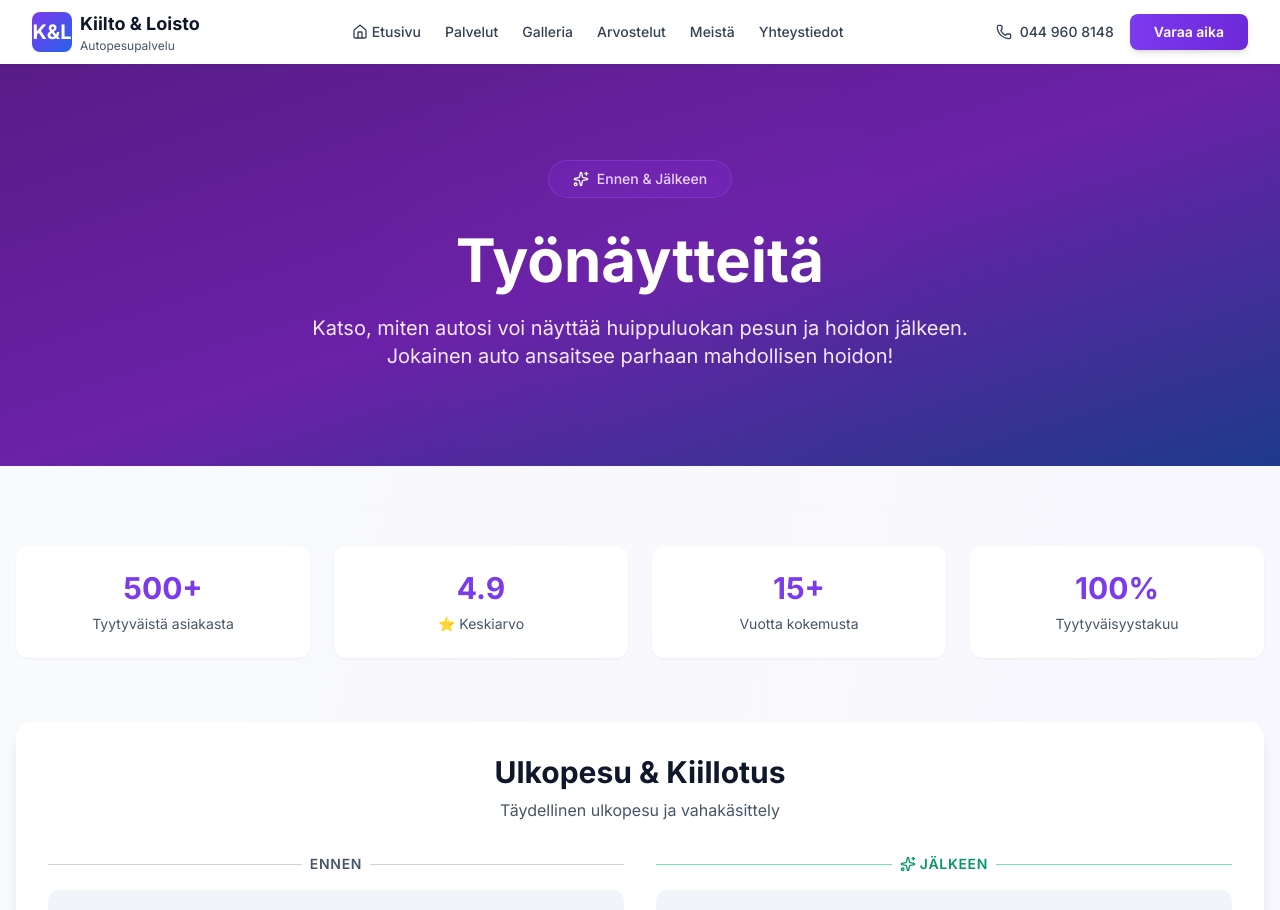
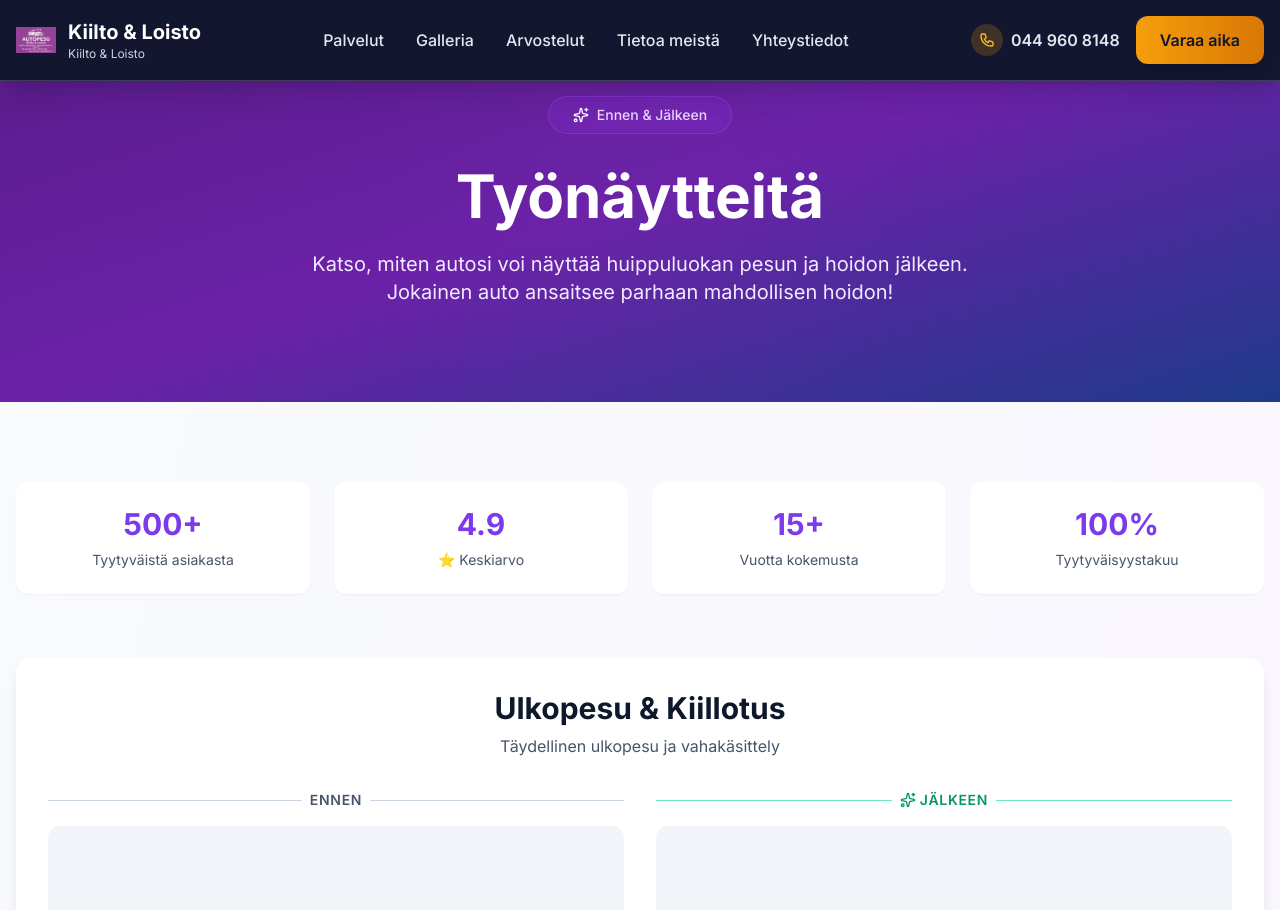
Before and after one commit to behark/car-wash-clean, a Next.js app: page /gallery in a window 1280 px wide. Shown: the top 910 px of the page. Built offline with nearby package versions, Linux system fonts and the light colour scheme.

Commit message:
Add About and Testimonials pages

```diff
--- a/src/components/Header.tsx
+++ b/src/components/Header.tsx
@@ -1,116 +1,133 @@
 'use client'
 
+import Link from 'next/link'
+import Image from 'next/image'
+import { siteConfig } from '../lib/siteConfig'
 import { useState } from 'react'
-import Link from 'next/link'
-import { Menu, X, Home, Phone } from 'lucide-react'
-import { siteConfig } from '@/lib/siteConfig'
 
 export default function Header() {
-  const [mobileMenuOpen, setMobileMenuOpen] = useState(false)
-
-  const navigation = [
-    { name: 'Etusivu', href: '/', icon: Home },
-    { name: 'Palvelut', href: '/services' },
-    { name: 'Galleria', href: '/gallery' },
-    { name: 'Arvostelut', href: '/testimonials' },
-    { name: 'Meistä', href: '/about' },
-    { name: 'Yhteystiedot', href: '/contact' },
-  ]
+  const [isMobileMenuOpen, setIsMobileMenuOpen] = useState(false)
 
   return (
-    <header className="bg-white shadow-sm sticky top-0 z-50">
-      <nav className="container mx-auto px-4 sm:px-6 lg:px-8" aria-label="Top">
-        <div className="flex h-16 items-center justify-between">
+    <header className="fixed w-full top-0 z-50 bg-navy-900/95 backdrop-blur-md border-b border-silver-200/20 shadow-xl">
+      <div className="container mx-auto px-4">
+        <div className="flex justify-between items-center h-20">
           {/* Logo */}
-          <div className="flex items-center">
-            <Link href="/" className="flex items-center gap-2 group">
-              <div className="w-10 h-10 bg-gradient-to-br from-purple-600 to-blue-600 rounded-lg flex items-center justify-center group-hover:scale-110 transition-transform">
-                <span className="text-white font-bold text-xl">K&L</span>
+          <Link href="/" className="flex items-center space-x-3 group">
+            {siteConfig.logoPath && (
+              <div className="relative w-10 h-10">
+                <Image
+                  src={siteConfig.logoPath}
+                  alt={siteConfig.name}
+                  fill
+                  className="object-contain group-hover:scale-105 transition-transform duration-300"
+                />
               </div>
-              <div className="hidden sm:block">
-                <div className="text-lg font-bold text-slate-900">{siteConfig.shortName}</div>
-                <div className="text-xs text-slate-600">Autopesupalvelu</div>
+            )}
+            <div className="flex flex-col">
+              <span className="text-xl font-display font-bold text-white group-hover:text-gold-400 transition-colors">
+                {siteConfig.shortName}
+              </span>
+              <span className="text-xs text-silver-300 hidden sm:block">Kiilto & Loisto</span>
+            </div>
+          </Link>
+
+          {/* Desktop Navigation */}
+          <nav className="hidden lg:flex items-center space-x-8">
+            <Link href="/services" className="text-silver-200 hover:text-gold-400 font-medium transition-colors duration-200 relative group">
+              Palvelut
+              <span className="absolute -bottom-1 left-0 w-0 h-0.5 bg-gold-400 group-hover:w-full transition-all duration-300"></span>
+            </Link>
+            <Link href="/gallery" className="text-silver-200 hover:text-gold-400 font-medium transition-colors duration-200 relative group">
+              Galleria
+              <span className="absolute -bottom-1 left-0 w-0 h-0.5 bg-gold-400 group-hover:w-full transition-all duration-300"></span>
+            </Link>
+            <Link href="/testimonials" className="text-silver-200 hover:text-gold-400 font-medium transition-colors duration-200 relative group">
+              Arvostelut
+              <span className="absolute -bottom-1 left-0 w-0 h-0.5 bg-gold-400 group-hover:w-full transition-all duration-300"></span>
+            </Link>
+            <Link href="/about" className="text-silver-200 hover:text-gold-400 font-medium transition-colors duration-200 relative group">
+              Tietoa meistä
+              <span className="absolute -bottom-1 left-0 w-0 h-0.5 bg-gold-400 group-hover:w-full transition-all duration-300"></span>
+            </Link>
+            <Link href="/contact" className="text-silver-200 hover:text-gold-400 font-medium transition-colors duration-200 relative group">
+              Yhteystiedot
+              <span className="absolute -bottom-1 left-0 w-0 h-0.5 bg-gold-400 group-hover:w-full transition-all duration-300"></span>
+            </Link>
+          </nav>
+
+          {/* Contact & CTA */}
+          <div className="hidden md:flex items-center space-x-4">
+            <a
+              href={`tel:${siteConfig.phone.tel}`}
+              className="flex items-center space-x-2 text-silver-200 hover:text-gold-400 transition-colors group"
+            >
+              <div className="w-8 h-8 bg-gold-500/20 rounded-full flex items-center justify-center group-hover:bg-gold-500/30 transition-colors">
+                <svg className="w-4 h-4 text-gold-400" fill="none" stroke="currentColor" viewBox="0 0 24 24">
+                  <path strokeLinecap="round" strokeLinejoin="round" strokeWidth={2} d="M3 5a2 2 0 012-2h3.28a1 1 0 01.948.684l1.498 4.493a1 1 0 01-.502 1.21l-2.257 1.13a11.042 11.042 0 005.516 5.516l1.13-2.257a1 1 0 011.21-.502l4.493 1.498a1 1 0 01.684.949V19a2 2 0 01-2 2h-1C9.716 21 3 14.284 3 6V5z" />
+                </svg>
               </div>
+              <span className="font-semibold">{siteConfig.phone.display}</span>
+            </a>
+
+            <Link
+              href="/booking"
+              className="bg-gradient-to-r from-gold-500 to-gold-600 hover:from-gold-600 hover:to-gold-700 text-navy-900 font-semibold px-6 py-3 rounded-xl transition-all duration-300 transform hover:scale-105 shadow-lg hover:shadow-xl"
+            >
+              Varaa aika
             </Link>
           </div>
 
-          {/* Desktop Navigation */}
-          <div className="hidden lg:flex lg:gap-x-6 items-center">
-            {navigation.map((item) => (
-              <Link
-                key={item.name}
-                href={item.href}
-                className="text-sm font-medium text-slate-700 hover:text-purple-600 transition-colors flex items-center gap-1"
-              >
-                {item.icon && <item.icon className="w-4 h-4" />}
-                {item.name}
-              </Link>
-            ))}
-          </div>
-
-          {/* Right Side Actions */}
-          <div className="flex items-center gap-2 sm:gap-4">
-            {/* Phone (Desktop) */}
-            <a
-              href={`tel:${siteConfig.phone.tel}`}
-              className="hidden sm:flex items-center gap-2 text-sm font-medium text-slate-700 hover:text-purple-600 transition-colors"
-            >
-              <Phone className="w-4 h-4" />
-              <span className="hidden md:inline">{siteConfig.phone.display}</span>
-            </a>
-
-            {/* Book Button */}
-            <Link
-              href="/booking"
-              className="bg-gradient-to-r from-purple-600 to-purple-700 hover:from-purple-700 hover:to-purple-800 text-white px-4 sm:px-6 py-2 rounded-lg text-sm font-semibold transition-all hover:scale-105 shadow-md"
-            >
-              Varaa aika
-            </Link>
-
-            {/* Mobile menu button */}
-            <button
-              type="button"
-              className="lg:hidden inline-flex items-center justify-center rounded-md p-2 text-slate-700 hover:bg-slate-100 hover:text-slate-900"
-              onClick={() => setMobileMenuOpen(!mobileMenuOpen)}
-            >
-              <span className="sr-only">Open main menu</span>
-              {mobileMenuOpen ? (
-                <X className="h-6 w-6" aria-hidden="true" />
+          {/* Mobile menu button */}
+          <button
+            className="md:hidden text-silver-200 focus:outline-none focus:ring-2 focus:ring-gold-500 rounded-lg p-2"
+            onClick={() => setIsMobileMenuOpen(!isMobileMenuOpen)}
+          >
+            <svg className={`w-6 h-6 transition-transform duration-300 ${isMobileMenuOpen ? 'rotate-90' : ''}`} fill="none" stroke="currentColor" viewBox="0 0 24 24">
+              {isMobileMenuOpen ? (
+                <path strokeLinecap="round" strokeLinejoin="round" strokeWidth={2} d="M6 18L18 6M6 6l12 12" />
               ) : (
-                <Menu className="h-6 w-6" aria-hidden="true" />
+                <path strokeLinecap="round" strokeLinejoin="round" strokeWidth={2} d="M4 6h16M4 12h16M4 18h16" />
               )}
-            </button>
-          </div>
+            </svg>
+          </button>
         </div>
 
-        {/* Mobile menu */}
-        {mobileMenuOpen && (
-          <div className="lg:hidden py-4 border-t border-slate-200 mt-2">
-            <div className="space-y-1">
-              {navigation.map((item) => (
-                <Link
-                  key={item.name}
-                  href={item.href}
-                  className="flex items-center gap-2 rounded-lg px-4 py-3 text-base font-medium text-slate-700 hover:bg-purple-50 hover:text-purple-600 transition-colors"
-                  onClick={() => setMobileMenuOpen(false)}
-                >
-                  {item.icon && <item.icon className="w-5 h-5" />}
-                  {item.name}
-                </Link>
-              ))}
-
-              {/* Mobile Phone Link */}
+        {/* Mobile Navigation */}
+        <div className={`md:hidden overflow-hidden transition-all duration-300 ${isMobileMenuOpen ? 'max-h-[600px] opacity-100' : 'max-h-0 opacity-0'}`}>
+          <nav className="py-4 space-y-2 border-t border-silver-600/30 overflow-y-auto">
+            <Link href="/services" className="block px-4 py-3 text-silver-200 hover:bg-gold-500/10 hover:text-gold-400 rounded-lg transition-colors">
+              Palvelut
+            </Link>
+            <Link href="/gallery" className="block px-4 py-3 text-silver-200 hover:bg-gold-500/10 hover:text-gold-400 rounded-lg transition-colors">
+              Galleria
+            </Link>
+            <Link href="/testimonials" className="block px-4 py-3 text-silver-200 hover:bg-gold-500/10 hover:text-gold-400 rounded-lg transition-colors">
+              Arvostelut
+            </Link>
+            <Link href="/about" className="block px-4 py-3 text-silver-200 hover:bg-gold-500/10 hover:text-gold-400 rounded-lg transition-colors">
+              Tietoa meistä
+            </Link>
+            <Link href="/contact" className="block px-4 py-3 text-silver-200 hover:bg-gold-500/10 hover:text-gold-400 rounded-lg transition-colors">
+              Yhteystiedot
+            </Link>
+            <div className="pt-4 border-t border-silver-600/30">
               <a
                 href={`tel:${siteConfig.phone.tel}`}
-                className="flex items-center gap-2 rounded-lg px-4 py-3 text-base font-medium text-slate-700 hover:bg-purple-50 hover:text-purple-600 transition-colors border-t border-slate-200 mt-2 pt-4"
+                className="block px-4 py-3 text-gold-400 font-semibold"
               >
-                <Phone className="w-5 h-5" />
-                {siteConfig.phone.display}
+                📞 {siteConfig.phone.display}
               </a>
+              <Link
+                href="/booking"
+                className="block mx-4 mt-2 bg-gradient-to-r from-gold-500 to-gold-600 text-navy-900 font-semibold px-6 py-3 rounded-xl text-center transition-all duration-300"
+              >
+                Varaa aika nyt
+              </Link>
             </div>
-          </div>
-        )}
-      </nav>
+          </nav>
+        </div>
+      </div>
     </header>
   )
 }
```
Also changed, not shown: src/app/about/page.tsx (renamed from src/app/about/about-page.tsx), src/app/testimonials/page.tsx (renamed from src/app/testimonials/testimonials-page.tsx).
